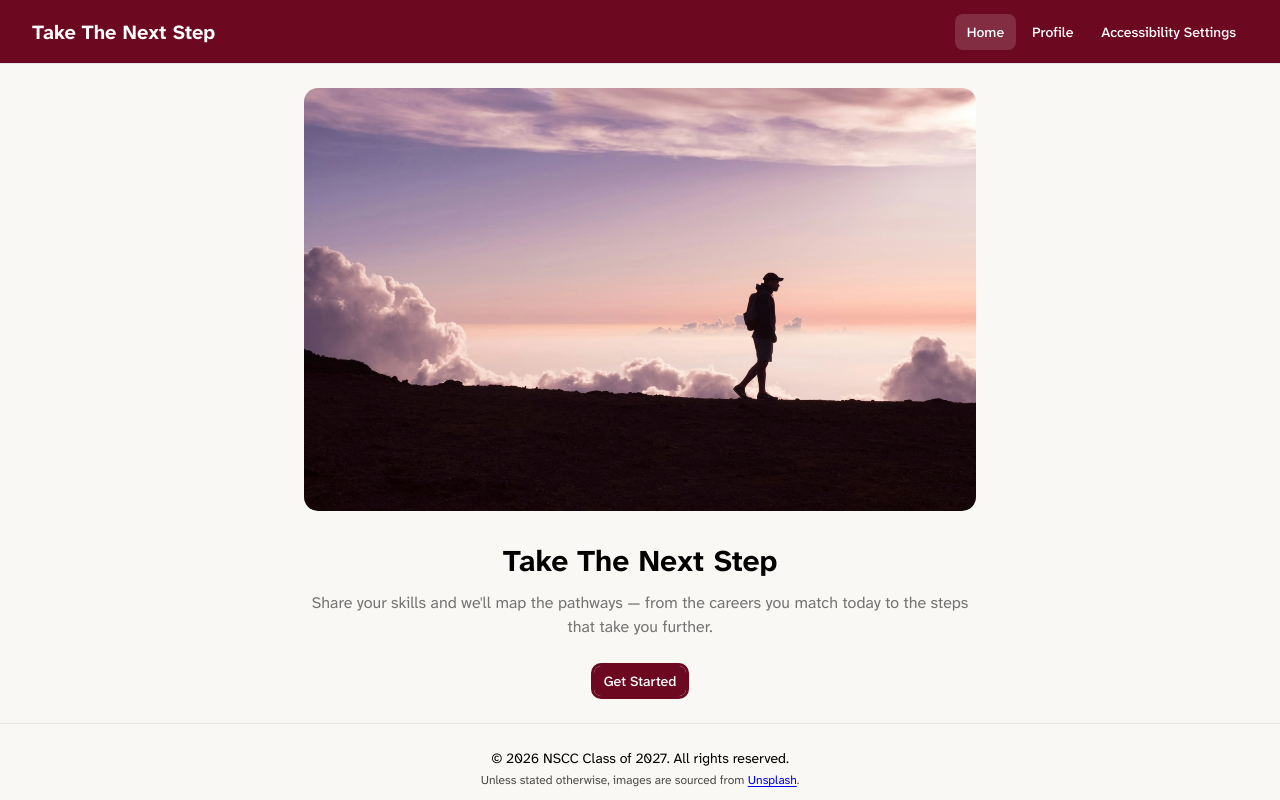
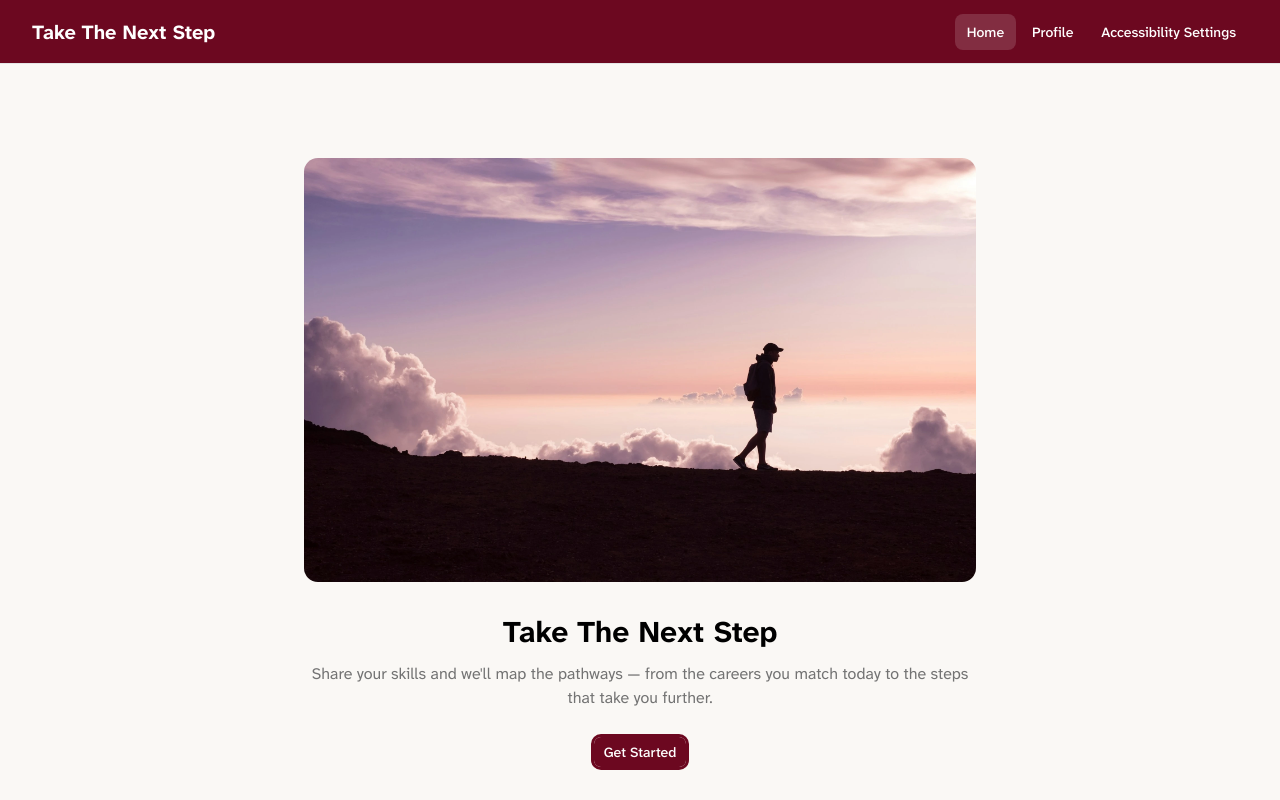
Before and after one commit to jaynaugler/ttns, a Next.js app: page / in a window 1280 px wide. Shown: the top 800 px of the page. Built offline with nearby package versions, Linux system fonts and the light colour scheme.

Commit message:
Team 5: footer starts below the fold so loading content doesn't shift it

```diff
--- a/src/app/layout.tsx
+++ b/src/app/layout.tsx
@@ -20,7 +20,9 @@ export default function RootLayout({ children }: LayoutProps<"/">) {
     <html lang="en" className="h-full antialiased font-sans">
       <body suppressHydrationWarning className="min-h-full flex flex-col">
         <Header />
-      <div className="flex flex-1">
+      {/* At least a screen tall, so the footer starts below the fold and
+          isn't pushed down (a layout shift) when the page content loads. */}
+      <div className="flex min-h-dvh flex-1">
   <Sidebar />
   <main className="min-w-0 flex-1 flex flex-col px-4 py-6 md:px-8">
     <div className="mx-auto w-full max-w-5xl flex-1">
```
